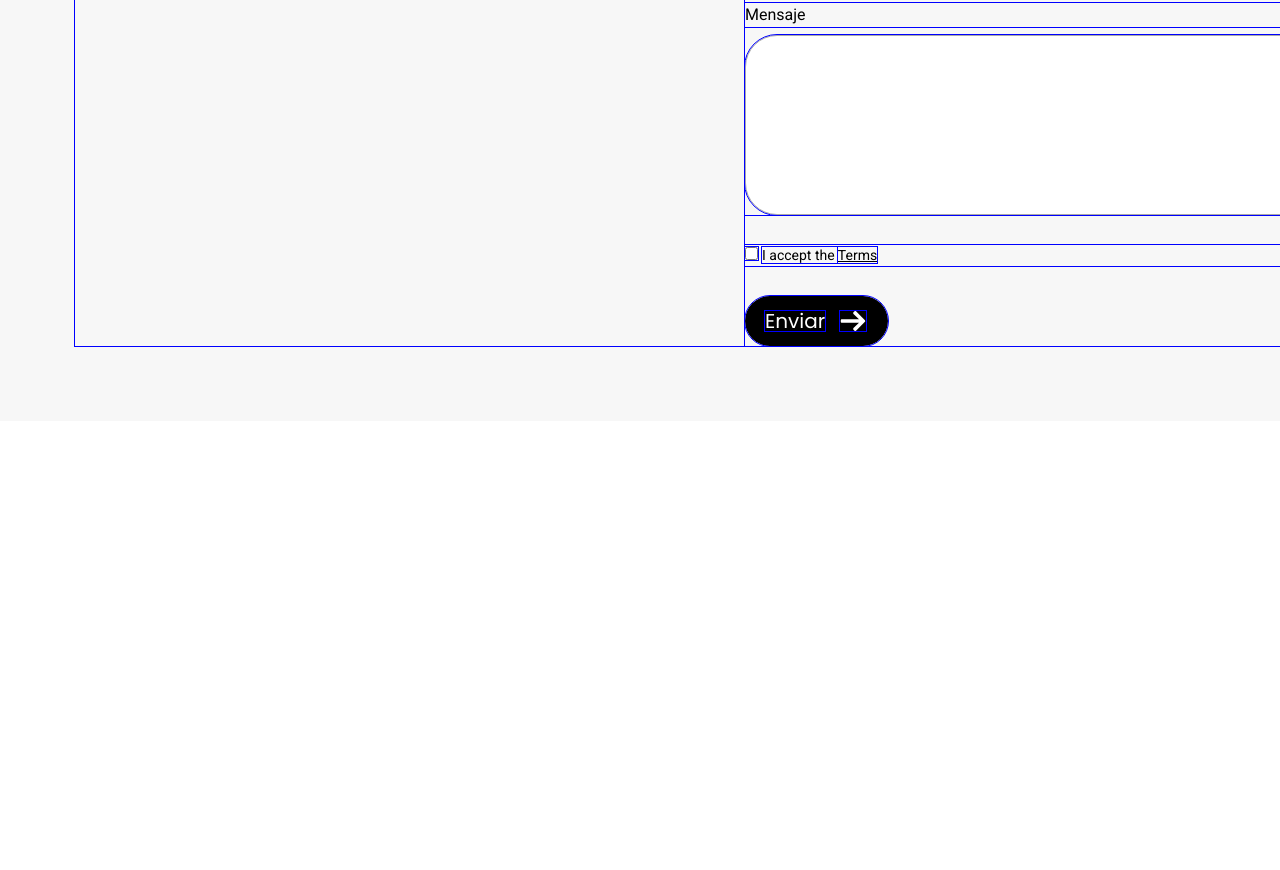
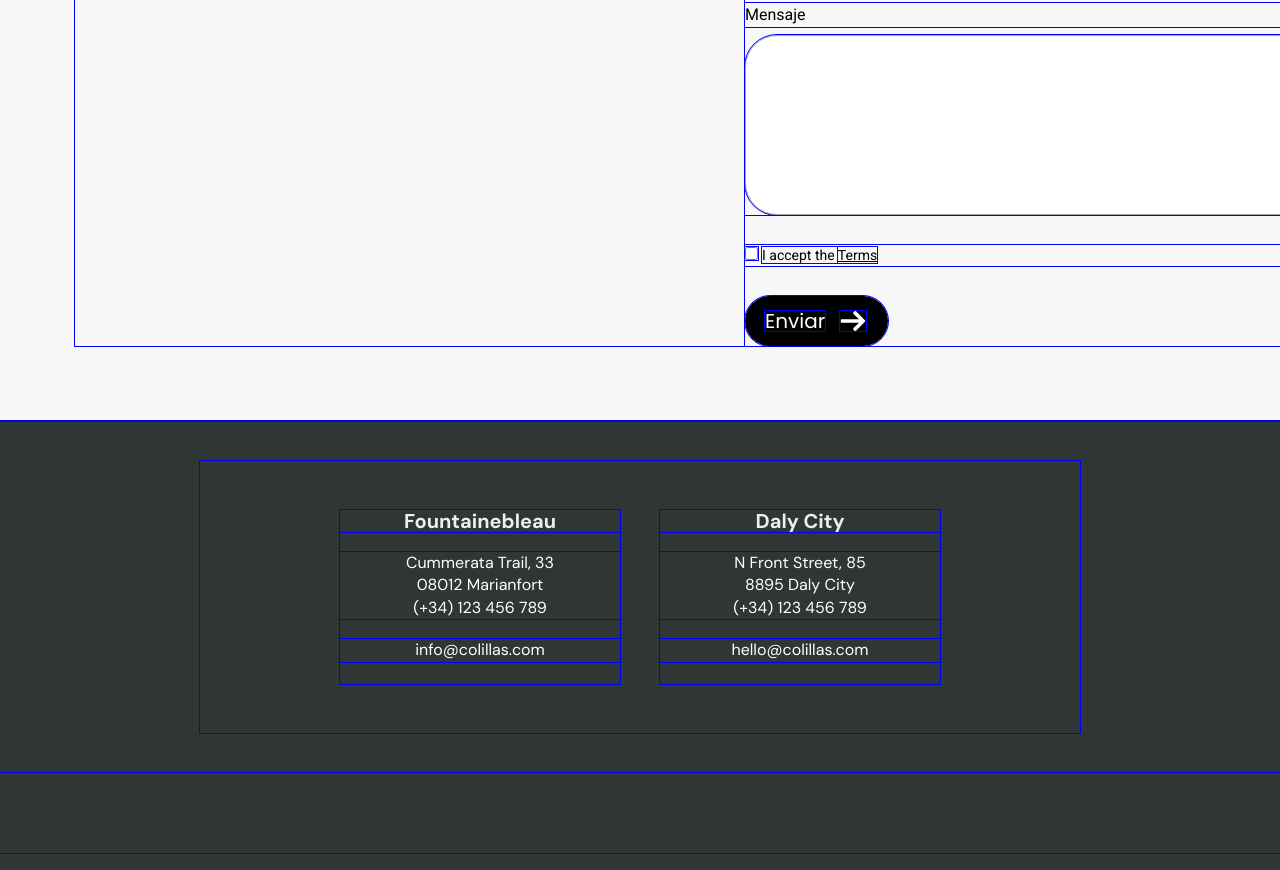
Before and after one commit to osaga-fu/prueba-tecnica-colillas-branding, a plain HTML site: page index.html in a window 1280 px wide. Shown: the part 2788-3658 px from the top of the page. Before the commit the page ends 3209 px from the top, so only its background shows below. Drawn offline with Linux system fonts and the light colour scheme.

Commit message:
Links footer included

```diff
--- a/index.html
+++ b/index.html
@@ -196,5 +196,25 @@
             </form>
         </div>
     </section>
+    <footer>
+        <section class="footer-links">
+            <div class="link-column">
+                <h6 class="link-title">Fountainebleau</h6>
+                <p class="link-text">Cummerata Trail, 33<br>
+                    08012 Marianfort <br>
+                    (+34) 123 456 789
+                </p>
+                <p class="link-text">info@colillas.com</p>
+            </div>
+            <div class="link-column">
+                <h6 class="link-title">Daly City</h6>
+                <p class="link-text">N Front Street, 85<br>
+                    8895 Daly City <br>
+                    (+34) 123 456 789</p>
+                <p class="link-text">hello@colillas.com</p>
+            </div>
+        </section>
+        <section class="footer-credits"></section>
+    </footer>
   </body>
 </html>
--- a/styles.css
+++ b/styles.css
@@ -435,7 +435,6 @@ label {
   display: flex;
   gap: 15px;
   align-items: center;
-
 }
 
 #submit {
@@ -455,3 +454,54 @@ label {
   width: 25.5px;
   height: 20px;
 }
+
+/* Footer  */
+
+footer {
+  height: 449px;
+  padding: 40px 80px 17px 80px;
+  background-color: #303536;
+  display: flex;
+  flex-direction: column;
+  align-items: center;
+  gap: 40px;
+}
+
+.footer-links {
+  width: 880px;
+  height: 272px;
+  padding: 49px 0;
+  display: flex;
+  justify-content: center;
+  gap: 40px;
+}
+
+.link-column {
+  display: flex;
+  flex-direction: column;
+  gap: 20px;
+}
+
+.link-title {
+  color: #edefee;
+  font-family: 'DM Sans';
+  font-weight: 700;
+  font-size: 20px;
+  line-height: 22px;
+  text-align: center;
+}
+
+.link-text {
+    color: #fff;
+    font-family: 'DM Sans';
+    font-weight: 400;
+    font-size: 16px;
+    line-height: 22.4px;
+    text-align: center;
+    width: 280px;
+}
+
+.footer-credits {
+  width: 1280px;
+  height: 80px;
+}
```
